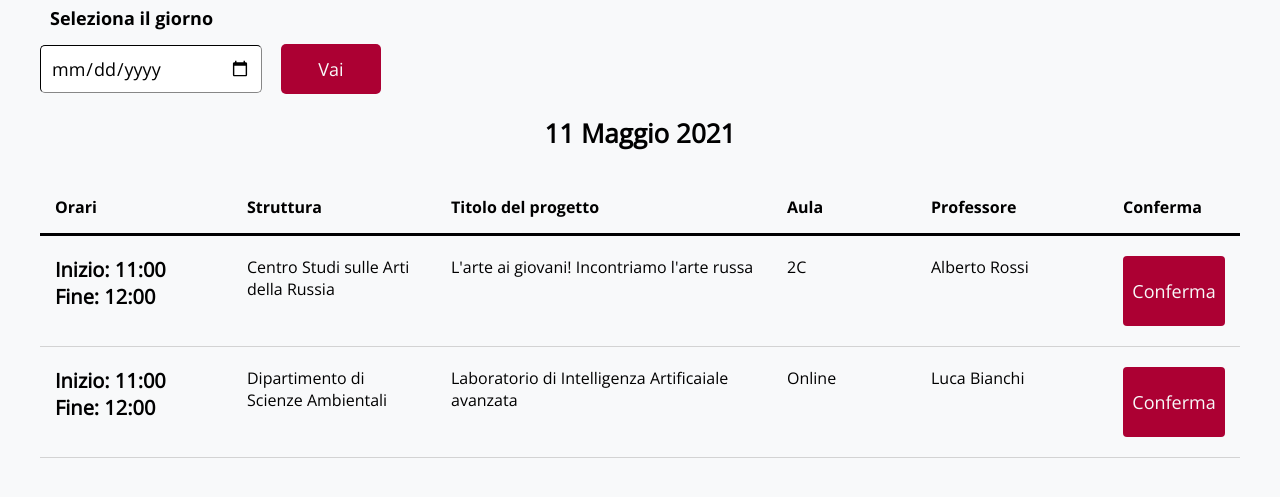
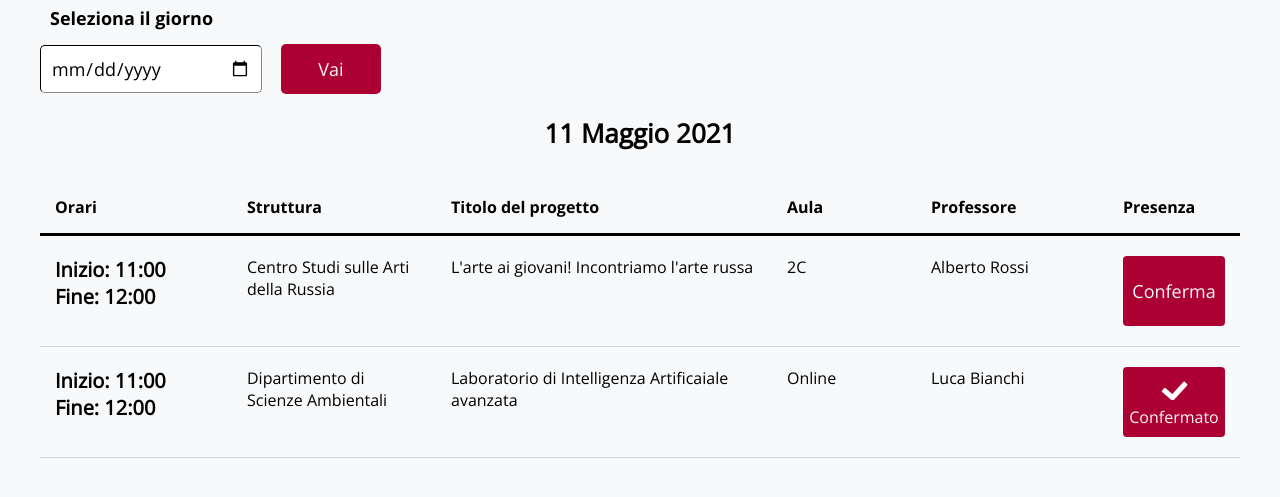
Before and after one commit to Zanotto-Enrico/OrientamentoDAIS, a Flask app: page /calendario in a window 1280 px wide. Shown: the part 166-663 px from the top of the page. Run offline with Flask 2, Linux system fonts and the light colour scheme; the visitor is signed in with stand-in values (Sample User, id 1); parts of the project's set-up code (start-up, migrations or seed data) failed here and were passed over; some libraries are stand-ins or nearby versions.

Commit message:
minor changes to confermaPresenza

```diff
--- a/app.py
+++ b/app.py
@@ -219,7 +219,7 @@ def logout():
 	return redirect(url_for("login"))
 
 #Carica la pagina con la pagina con il calendario delle lezioni
-@app.route ('/calendario', methods=['GET'])
+@app.route ('/calendario', methods=['GET','POST'])
 def calendario ():
 	if "user" in session:
 		listaDiDiz = [																					# LISTA DI DIZIONARI CHE RAPPRESENTANO TUTTE LE LEZIONI
@@ -229,7 +229,8 @@ def calendario ():
 			"fine": "12:00",
 			"struttura": "Centro Studi sulle Arti della Russia",
 			"aula": "2C",
-			"prof": "Alberto Rossi"
+			"prof": "Alberto Rossi",
+			"HaPartecipato" : False
 			},
 			{ "id":2,
 			"nome": "Laboratorio di Intelligenza Artificaiale avanzata",
@@ -237,7 +238,8 @@ def calendario ():
 			"fine": "12:00",
 			"struttura": "Dipartimento di Scienze Ambientali",
 			"aula": "Online",
-			"prof": "Luca Bianchi"
+			"prof": "Luca Bianchi",
+			"HaPartecipato": True
 			}]
 		return render_template("calendario.html", info=listaDiDiz ,isProfessor=session["isProfessor"])
 	else:
--- a/static/styles/GraficaSito.css
+++ b/static/styles/GraficaSito.css
@@ -596,6 +596,24 @@ td {
     background-color:#ac0033;
 }
 
+.btnLezione2{
+    height: 70px;
+    width: 100%;
+    background-color: #ac0033;
+    border: none;
+    border-radius: 4px;
+    background: url(/static/imgs/check.png);
+    background-size: 30%;
+    background-position: center;
+    background-position-y: 20%;
+    background-repeat: no-repeat;
+    background-color: #ac0033;
+    color: #f8f9fa;
+    font-family: OpenSans-Regular;
+    font-size: 16px;
+    padding-top: 30%;
+}
+
 .btnModCorso{
     height: 70px;
     width: 100%;
--- a/templates/calendario.html
+++ b/templates/calendario.html
@@ -33,7 +33,7 @@
                     <th> Titolo del progetto </th>
                     <th> Aula </th>
                     <th> Professore </th>
-                    <th> Conferma </th>
+                    <th> Presenza </th>
                 </tr>
             </thead>
             <tbody>
@@ -44,7 +44,16 @@
                     <td> {{ lezione.nome }} </td>
                     <td> {{ lezione.aula }} </td>
                     <td> {{ lezione.prof }} </td>
-                    <td> <button class="btnLezione">Conferma</button>  </td>
+                    <td>
+
+                        {% if lezione.HaPartecipato==False %}
+                        <form method='POST' action='calendario'>
+                            <button class="btnLezione" name="idLezione" value={{lezione.id}}>Conferma</button>
+                        </form>
+                        {% else %}
+                            <button class="btnLezione2" name="idLezione" >Confermato</button>
+                        {% endif %}
+                    </td>
                 </tr>
                 {% endfor %}
             </tbody>
```
Also changed, not shown: static/imgs/check.png (added).
